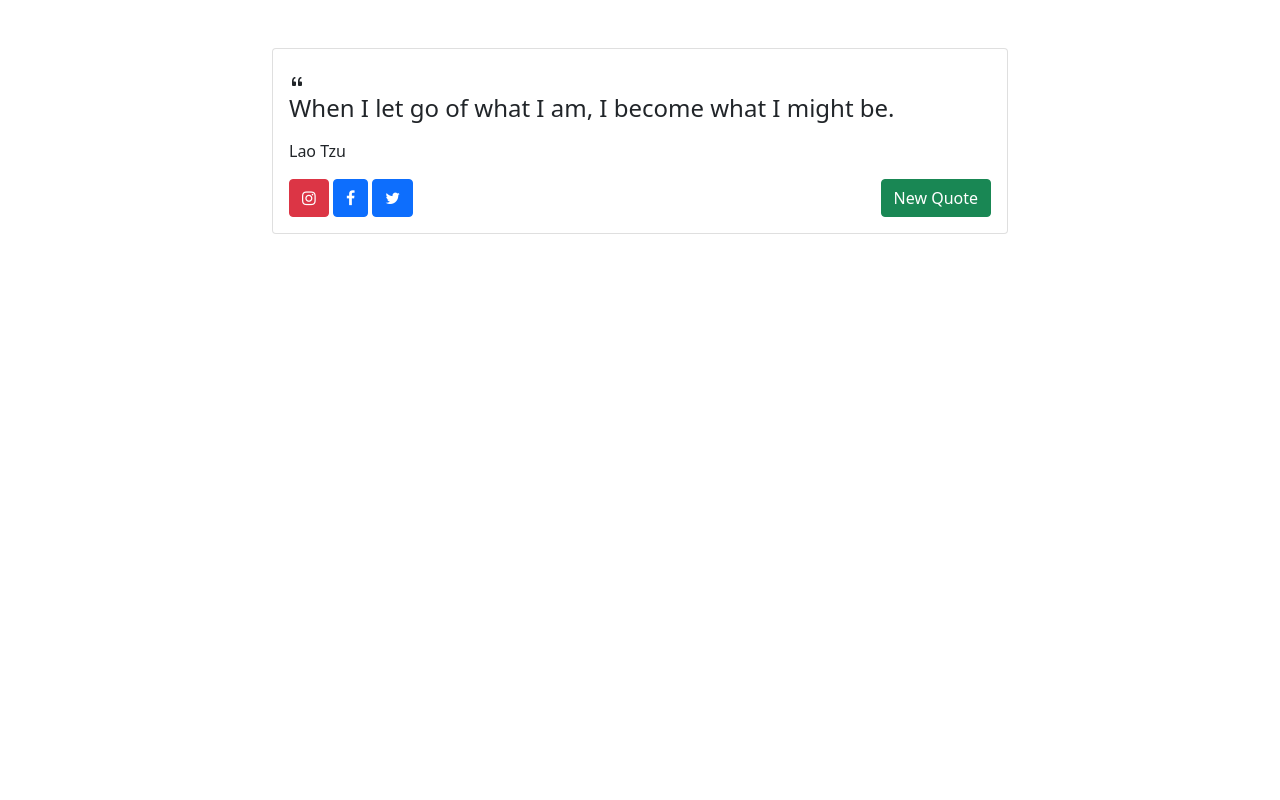
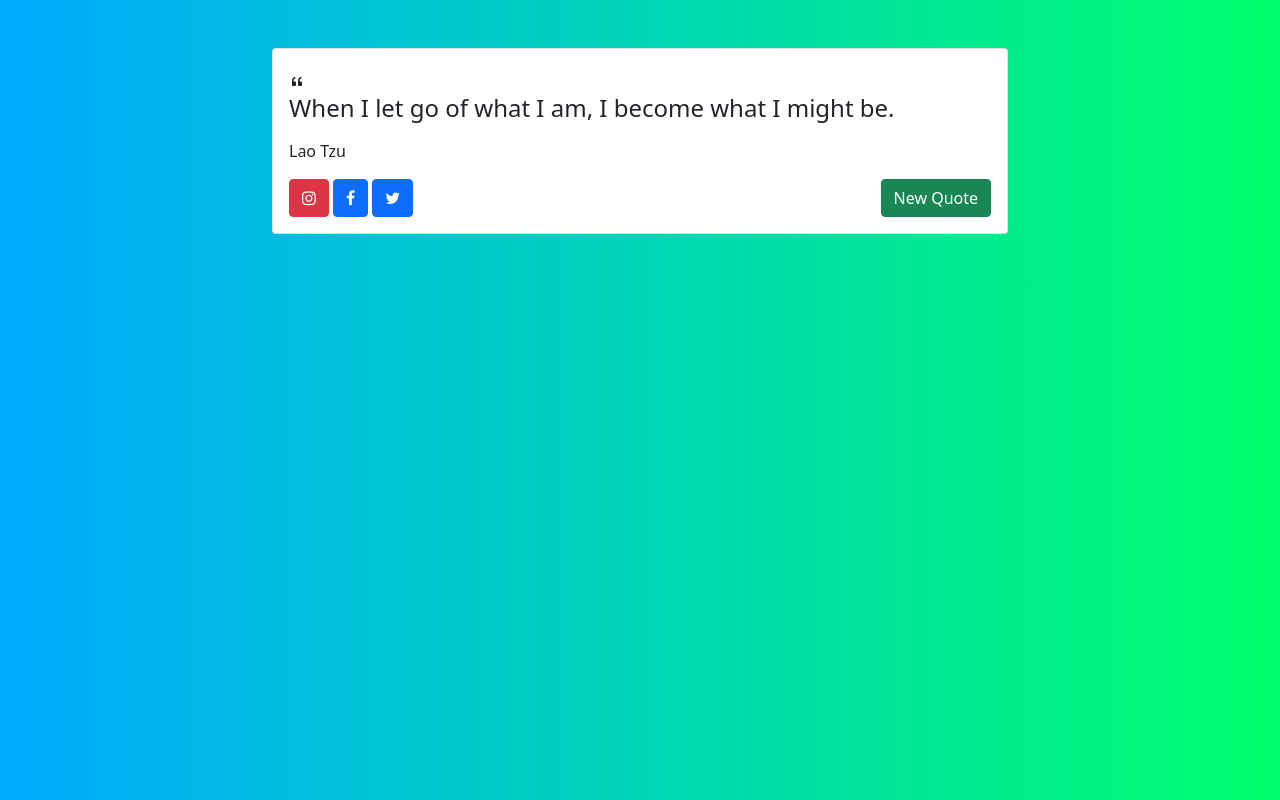
Before and after one commit to CreatorLZ/random_quote_generator, a plain HTML site: page index.html in a window 1280 px wide. Drawn offline with nearby package versions, Linux system fonts and the light colour scheme.

Commit message:
"some updates"

```diff
--- a/index.html
+++ b/index.html
@@ -60,6 +60,10 @@
 #new-quote {
         float: right;
       }
+      body {
+    padding: 0;
+    background: linear-gradient(to right, #00AAFF, #00FF6C);
+}
 
 </style>
 </head>
```
